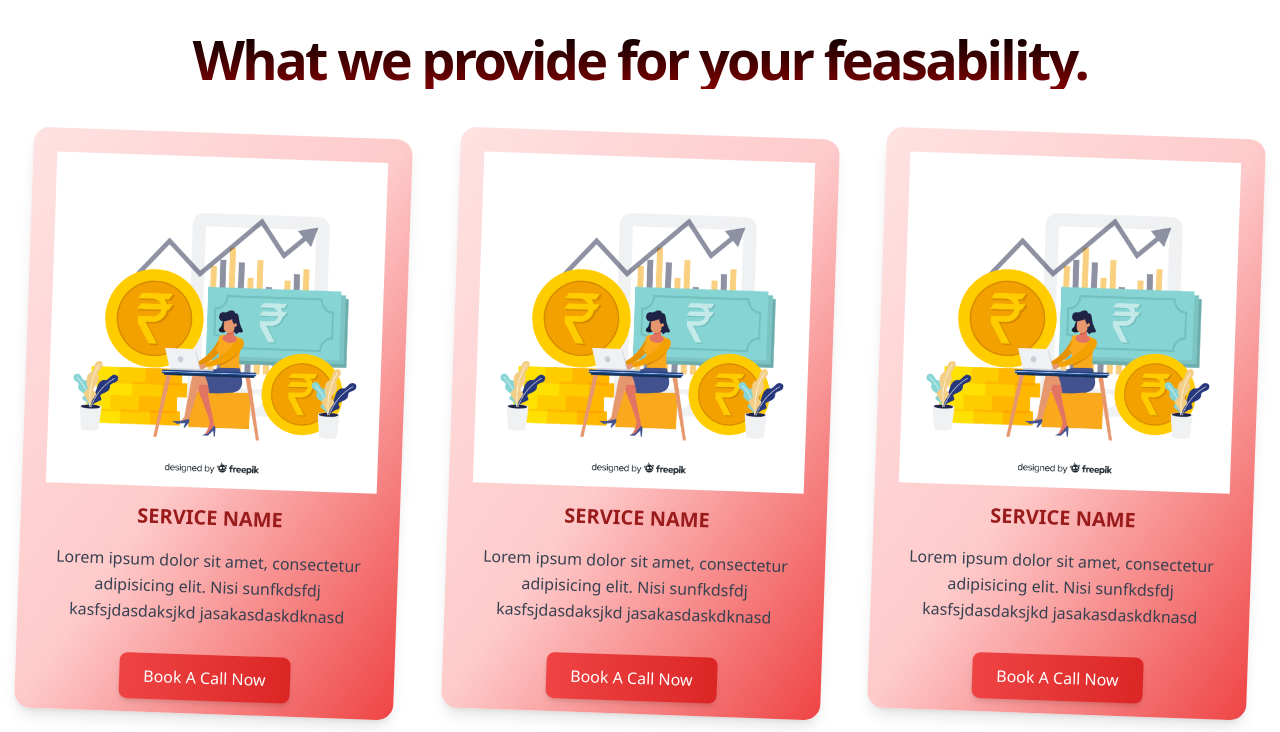
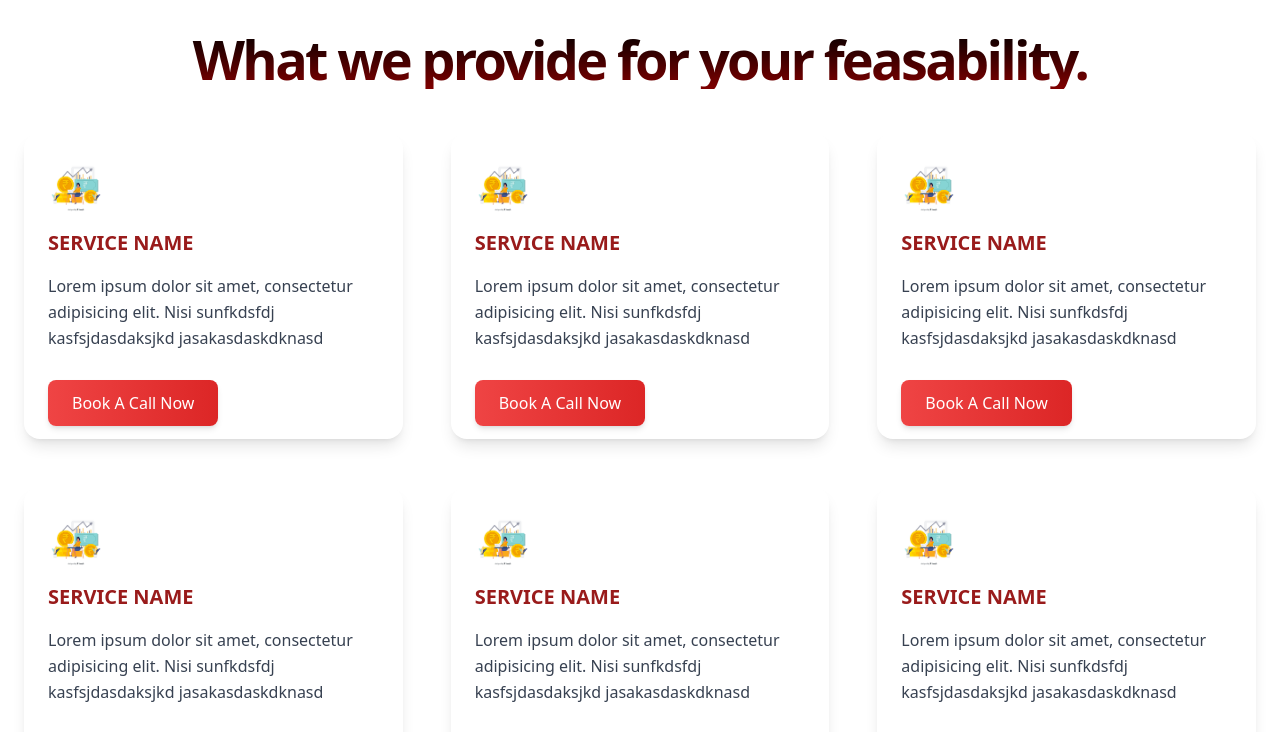
Before and after one commit to danger-5344/KalkaCapital, a React (Create React App) app: page / in a window 1280 px wide. Shown: the part 900-1632 px from the top of the page. Built offline with nearby package versions, Linux system fonts and the light colour scheme.

Commit message:
Add files via upload

```diff
--- a/src/components/ServiceCard.jsx
+++ b/src/components/ServiceCard.jsx
@@ -1,29 +1,29 @@
 const ServiceCard = ({ service, desc, color, icon }) => {
   return (
     <div
-      className="card flex flex-col items-center justify-center m-6 transition-transform transform hover:scale-105 rotate-2 hover:rotate-0   "
+      className="card max-w-sm flex flex-col items-center m-6 transition-transform transform hover:scale-105 group"
       key={color}
     >
       <div
-        className={`container-card bg-gradient-to-br from-red-100 via-red-200 to-red-500 hover:bg-red-500 hover:bg-gradient-to-br hover:from-red-300 hover:to-red-500 transition  shadow-lg rounded-2xl p-6 relative`}
+        className={`container-card transition  shadow-lg rounded-2xl p-6 relative`}
       >
         {/* Icon Section */}
-        <div className="icon-container flex justify-center mb-4">
+        <div className="icon-container flex justify-between mb-4">
           <img
             src={icon}
             alt={`${service} icon`}
-            className="w-50 h-50"
+            className="w-14 h-14 rounded-lg group-hover:shadow-lg"
           />
         </div>
         {/* Title and Description */}
-        <p className="card-title text-xl font-bold text-center mt-2 text-red-800">
+        <p className="card-title text-xl font-bold mt-2 text-red-800">
           {service.toUpperCase()}
         </p>
-        <p className="card-description text-base text-center text-gray-700 mt-4 leading-relaxed">
+        <p className="card-description text-base text-gray-700 mt-4 leading-relaxed">
           {desc}
         </p>
         {/* Call-to-Action Button */}
-        <div className="text-center mt-10">
+        <div className="mt-10">
           <a
             href="#"
             className="bg-gradient-to-r from-red-500 to-red-600 text-white font-medium px-6 py-3 rounded-lg shadow-md hover:shadow-lg transition-all hover:from-red-600 hover:to-red-700 hover:-translate-y-1"
```
